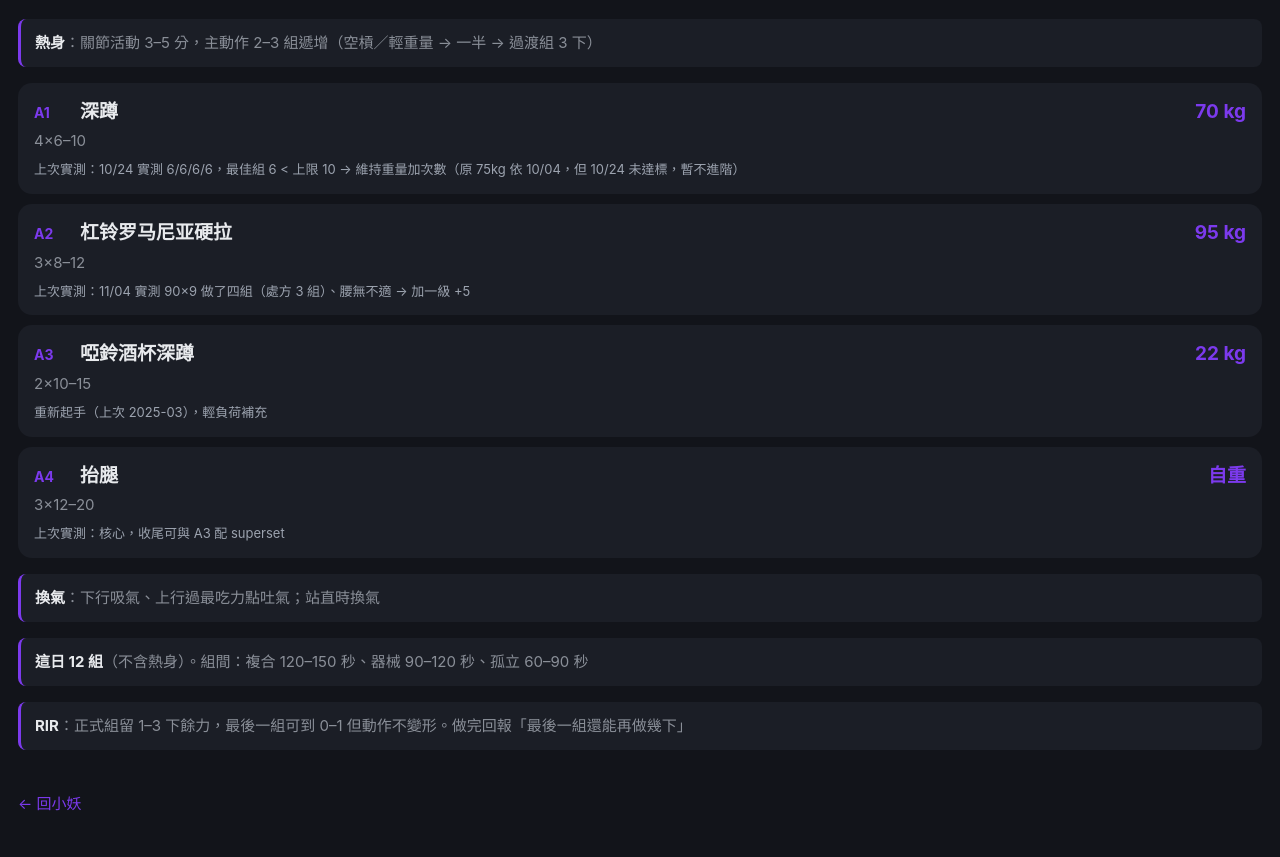
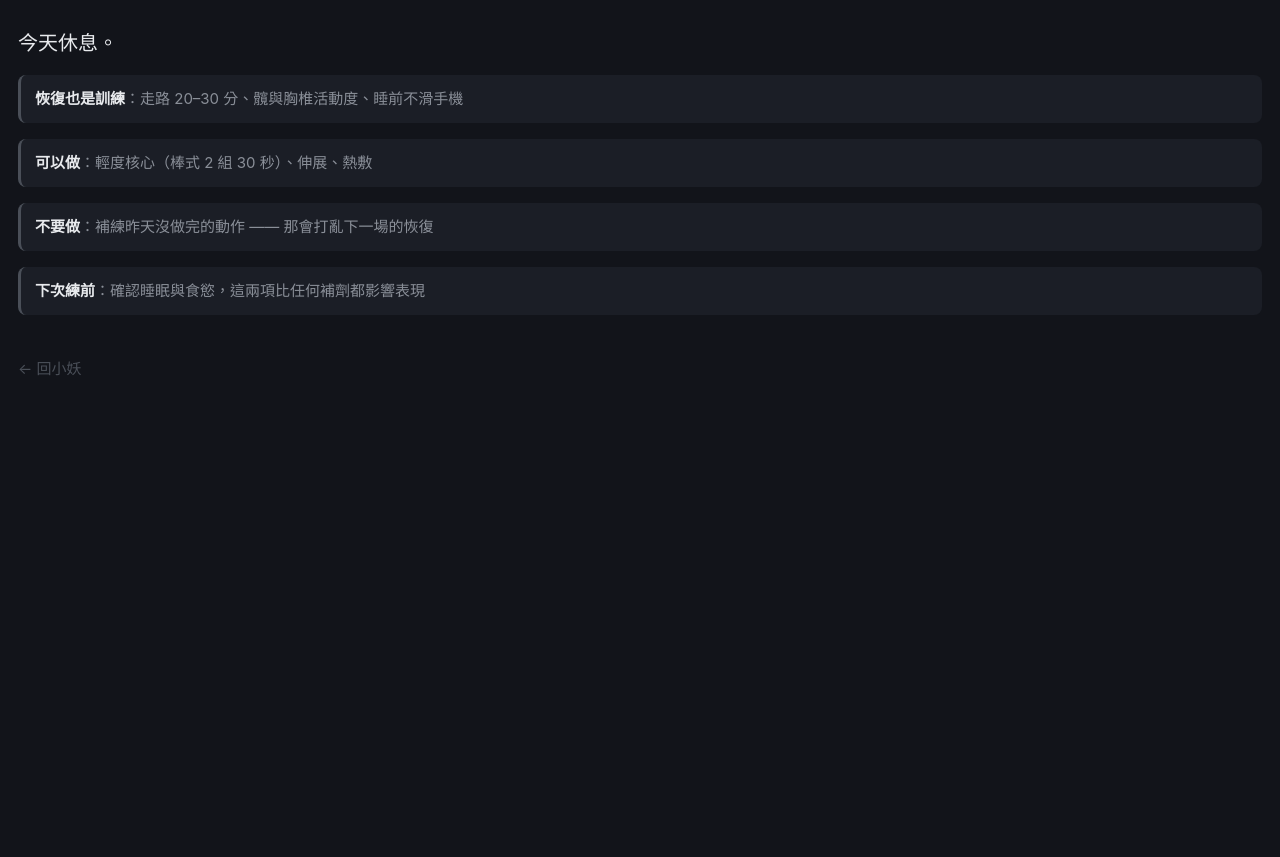
Before and after one commit to amwayfans/xiaoyao, a plain HTML site: page day/tue.html in a window 1280 px wide. Shown: the part 91-948 px from the top of the page. After the commit the page ends 800 px from the top, so only its background shows below. Drawn offline with Linux system fonts and the light colour scheme.

Commit message:
chore: 自動更新本週訓練排程 (2026-11-06)

```diff
--- a/day/tue.html
+++ b/day/tue.html
@@ -3,9 +3,9 @@
 <head>
 <meta charset="utf-8">
 <meta name="viewport" content="width=device-width,initial-scale=1">
-<title>週二｜腿</title>
+<title>週二｜休息</title>
 <style>
-  :root { --bg:#12141A; --fg:#E8EAED; --dim:#8A8F98; --accent:#7C3AED; }
+  :root { --bg:#12141A; --fg:#E8EAED; --dim:#8A8F98; --accent:#4A4F58; }
   * { box-sizing:border-box; }
   body { margin:0; padding:20px 18px 40px; background:var(--bg); color:var(--fg);
          font-family:-apple-system,"Noto Sans TC","PingFang TC",sans-serif;
@@ -28,37 +28,13 @@
 </style>
 </head>
 <body>
-<h1>週二｜腿</h1>
-<div class="sub">Block 1・本週 週二</div>
-<div class="tip"><b>熱身</b>：關節活動 3–5 分，主動作 2–3 組遞增（空槓／輕重量 → 一半 → 過渡組 3 下）</div>
-<div class="row">
-  <div class="top"><span class="no">A1</span>
-    <span class="name">深蹲</span>
-    <span class="wt">70 kg</span></div>
-  <div class="sr">4×6–10</div>
-  <div class="why">上次實測：10/24 實測 6/6/6/6，最佳組 6 &lt; 上限 10 → 維持重量加次數（原 75kg 依 10/04，但 10/24 未達標，暫不進階）</div>
-</div><div class="row">
-  <div class="top"><span class="no">A2</span>
-    <span class="name">杠铃罗马尼亚硬拉</span>
-    <span class="wt">95 kg</span></div>
-  <div class="sr">3×8–12</div>
-  <div class="why">上次實測：11/04 實測 90×9 做了四組（處方 3 組）、腰無不適 → 加一級 +5</div>
-</div><div class="row">
-  <div class="top"><span class="no">A3</span>
-    <span class="name">啞鈴酒杯深蹲</span>
-    <span class="wt">22 kg</span></div>
-  <div class="sr">2×10–15</div>
-  <div class="why">重新起手（上次 2025-03），輕負荷補充</div>
-</div><div class="row">
-  <div class="top"><span class="no">A4</span>
-    <span class="name">抬腿</span>
-    <span class="wt">自重</span></div>
-  <div class="sr">3×12–20</div>
-  <div class="why">上次實測：核心，收尾可與 A3 配 superset</div>
-</div>
-<div class="tip"><b>換氣</b>：下行吸氣、上行過最吃力點吐氣；站直時換氣</div>
-<div class="tip"><b>這日 12 組</b>（不含熱身）。組間：複合 120–150 秒、器械 90–120 秒、孤立 60–90 秒</div>
-<div class="tip"><b>RIR</b>：正式組留 1–3 下餘力，最後一組可到 0–1 但動作不變形。做完回報「最後一組還能再做幾下」</div>
+<h1>週二｜休息</h1>
+<div class="sub">Block 1・恢復日</div>
+<div class="rest">今天休息。</div>
+<div class="tip"><b>恢復也是訓練</b>：走路 20–30 分、髖與胸椎活動度、睡前不滑手機</div>
+<div class="tip"><b>可以做</b>：輕度核心（棒式 2 組 30 秒）、伸展、熱敷</div>
+<div class="tip"><b>不要做</b>：補練昨天沒做完的動作 —— 那會打亂下一場的恢復</div>
+<div class="tip"><b>下次練前</b>：確認睡眠與食慾，這兩項比任何補劑都影響表現</div>
 <a class="back" href="https://t.me/">← 回小妖</a>
 </body>
 </html>
--- a/week.json
+++ b/week.json
@@ -1,10 +1,10 @@
 {
  "week": "2026-W45",
  "block": 1,
- "updated": "2026-11-05T00:05:23+08:00",
+ "updated": "2026-11-06T00:05:04+08:00",
  "mon": "休息",
  "mon_url": "https://amwayfans.github.io/xiaoyao/day/mon.html",
- "tue": "腿",
+ "tue": "休息",
  "tue_url": "https://amwayfans.github.io/xiaoyao/day/tue.html",
  "wed": "腿",
  "wed_url": "https://amwayfans.github.io/xiaoyao/day/wed.html",
```
